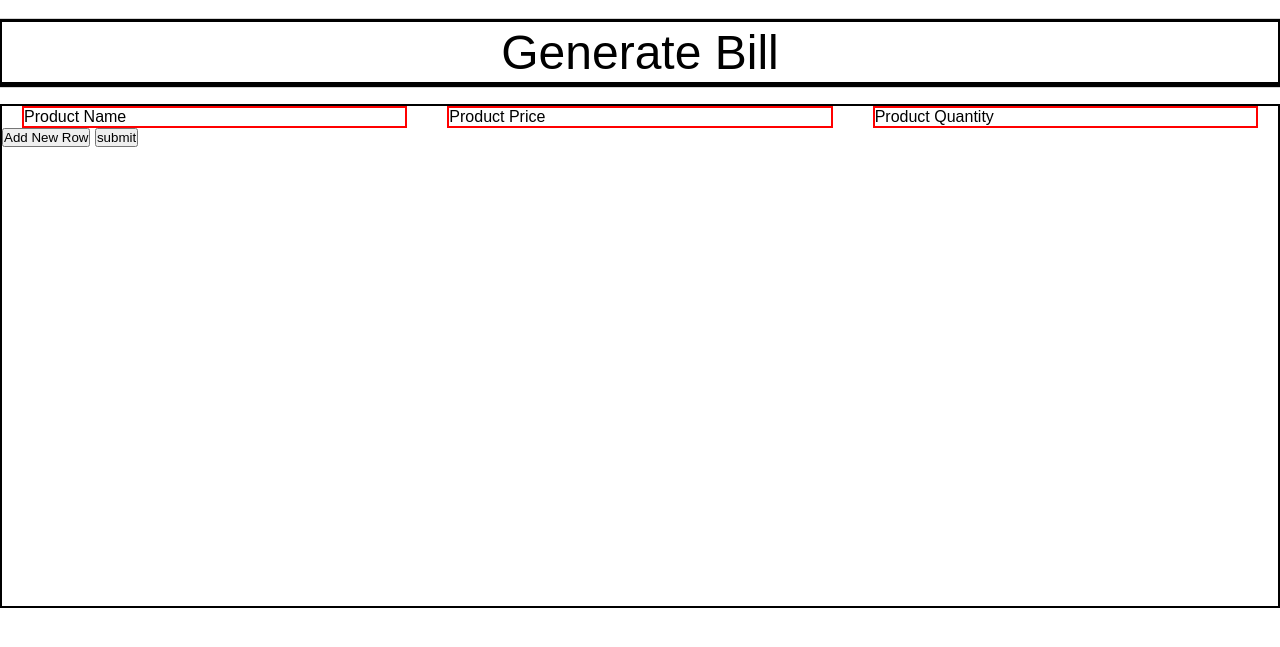
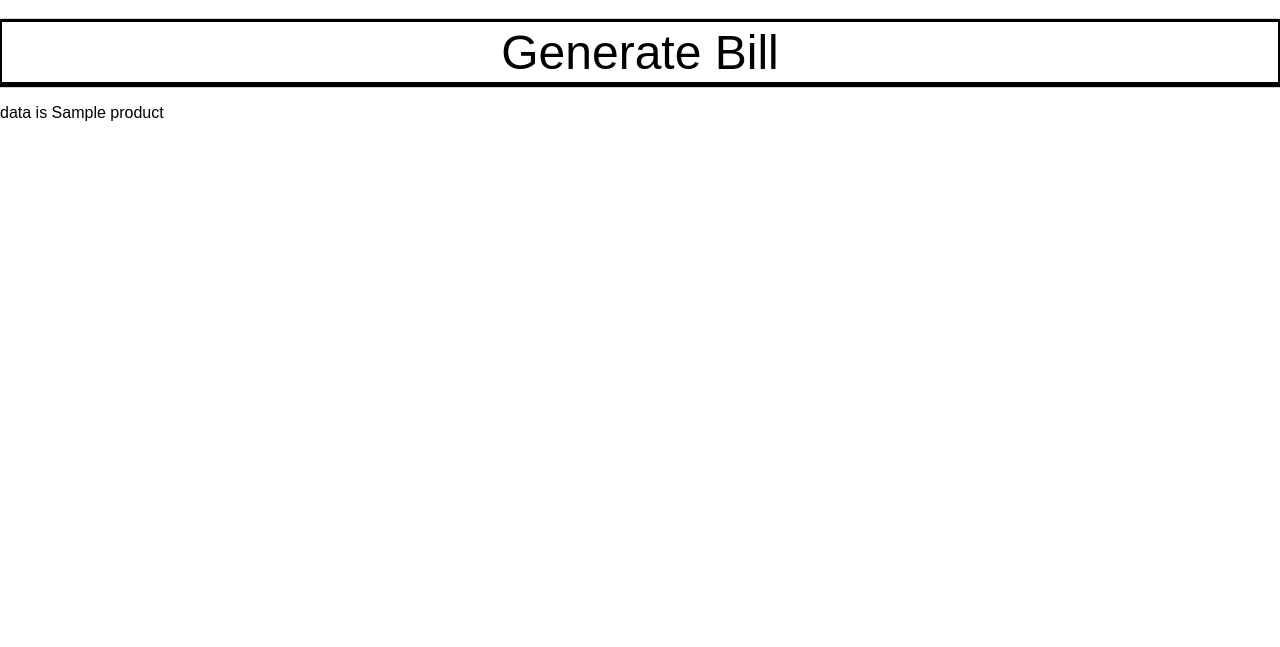
Before and after one commit to AyazMansuri246/storeManagement, a PHP site: page /bill.php in a window 1280 px wide. Shown: the part 50-697 px from the top of the page. Run offline with PHP 8.4, Linux system fonts and the light colour scheme; the visitor is signed in with stand-in values (Sample User, id 1); tables that the repository leaves empty or names only in its code hold one stand-in row (values such as "Sample post").

```diff
--- a/bill.php
+++ b/bill.php
@@ -48,44 +48,17 @@
     <div class="title">Generate Bill</div>
 
     <div class="container">
+        <?php
+            $email = $_SESSION["email"];
+            $sql2 = "SELECT id, name, quantity FROM product where email='$email'";
+            $result = mysqli_query($conn, $sql2);
 
-        <div class="form">
-
-        <form method="post" action="generatebill.php">
-            <!-- <div class="name">
-
-                <label for="">Product Name</label>
-                <input type="text" name="pname" class="pinput">
-            </div>
-
-            <div class="price">
-
-                <label for="">Product Price</label>
-                <input type="number" name="pprice" class="pprice">
-
-            </div>
-            <div class="quantity">
-
-                <label for="">Product quantity</label>
-                <input type="number" name="pquantity" class="pquantity">
-
-            </div> -->
-            <div class="titleName">
-                <div class="name individual">Product Name</div>
-                <div class="price individual">Product Price</div>
-                <div class="quantity individual">Product Quantity</div>
-            </div>
-
-            <div class="inputs">
-                <div class="input">
-                    <div class="inp1"></div>
-                    <div class="inp2"></div>
-                    <div class="inp3"></div>
-                </div>
-            </div>
-                <button type="submit" name="" class="add">Add New Row</button>
-                <input type="submit" value="submit" name="submit" class="submitBtn">
-        </form>
+            if(mysqli_num_rows($result)>0){
+                while($row = mysqli_fetch_assoc($result)){
+                    echo "data is " . $row["name"];
+                }
+            }
+        ?>
     </div>
 </div>
 
```
Also changed, not shown: product.php (+13 -21 lines).
